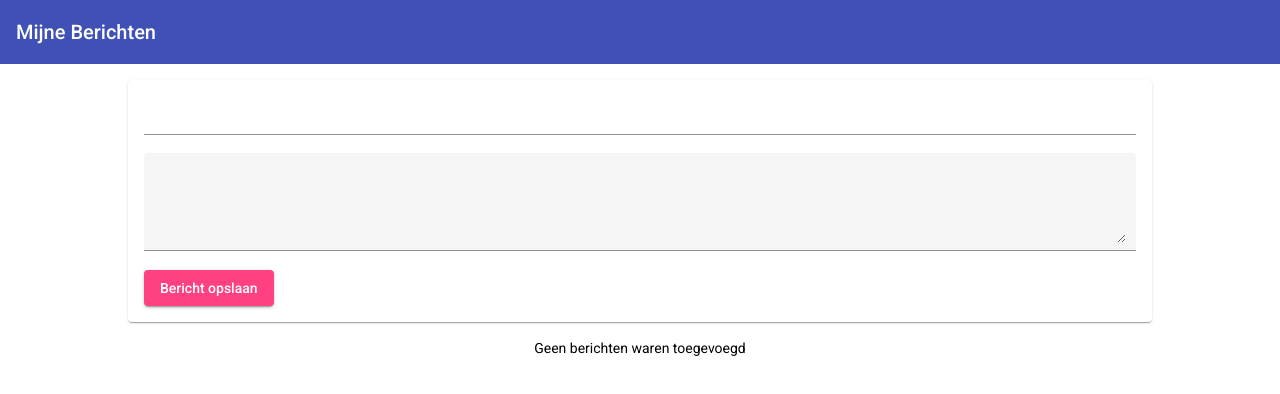
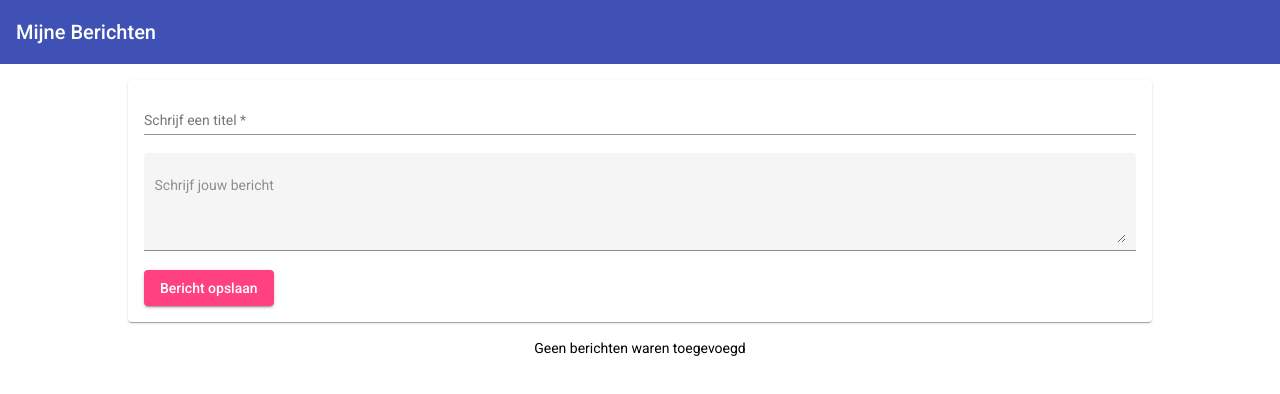
Before and after one commit to noordseoostende/angular_berichten, an Angular app: page / in a window 1280 px wide. Shown: the top 394 px of the page. Built offline with nearby package versions, Linux system fonts and the light colour scheme.

Commit message:
2 knoppen waren geschreven en nu openen mongo

```diff
--- a/src/app/posts/post-create/post-create.component.html
+++ b/src/app/posts/post-create/post-create.component.html
@@ -8,6 +8,7 @@
         ngModel
         required
         minlength="3"
+        placeholder="Schrijf een titel"
         #title="ngModel"
         >
       <mat-error *ngIf="title.invalid">Aub voer een bericht in</mat-error>
@@ -19,6 +20,7 @@
         name="content"
         ngModel
         required
+        placeholder="Schrijf jouw bericht"
         #content="ngModel"
         ></textarea>
       <mat-error *ngIf="content.invalid">Aub voer een bericht in</mat-error>
--- a/src/app/posts/post-create/post-create.component.ts
+++ b/src/app/posts/post-create/post-create.component.ts
@@ -20,5 +20,6 @@ export class PostCreateComponent {
     }
 
     this.postsService.addPost(form.value.title, form.value.content);
+    form.resetForm();
 }
 }
--- a/src/app/posts/post-list/post-list.component.html
+++ b/src/app/posts/post-list/post-list.component.html
@@ -4,6 +4,10 @@
       {{ post.title }}
     </mat-expansion-panel-header>
     <p>{{ post.content }}</p>
+    <mat-action-row>
+      <button mat-button color="primary">WIJZIGEN</button>
+      <button mat-button color="warn">VERWIJDEREN</button>
+    </mat-action-row>
   </mat-expansion-panel>
 </mat-accordion>
 <p class="info-text mat-body-1" *ngIf="posts.length <= 0">Geen berichten waren toegevoegd</p>
--- a/src/app/posts/post-list/post-list.component.ts
+++ b/src/app/posts/post-list/post-list.component.ts
@@ -17,7 +17,7 @@ export class PostListComponent implements OnInit, OnDestroy {
   // ]
 posts: Post[] = [
   ];
-  private postsSub: Subscription;
+  private postsSub!: Subscription;
 
 
   constructor(public postsService: PostsService) {
```
